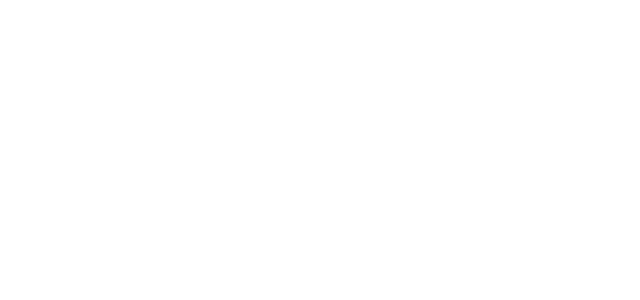
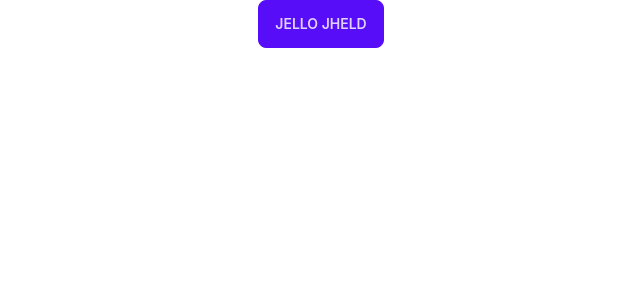
Before and after one commit to Parvez765/light_house, a React (Create React App) app: page / in a window 1280 px wide. Shown: the top 300 px of the page, without its empty margins (319-959 px from the left). Built offline with nearby package versions, Linux system fonts and the light colour scheme.

Commit message:
first commit

```diff
--- a/src/App.js
+++ b/src/App.js
@@ -1,10 +1,10 @@
-import logo from './logo.svg';
-import './App.css';
+import logo from "./logo.svg";
+import "./App.css";
 
 function App() {
   return (
     <div className="App">
-
+      <button className="btn btn-primary">Jello jheld</button>
     </div>
   );
 }
```
Also changed, not shown: 1 other file (tests, documents, lock files or other folders).
